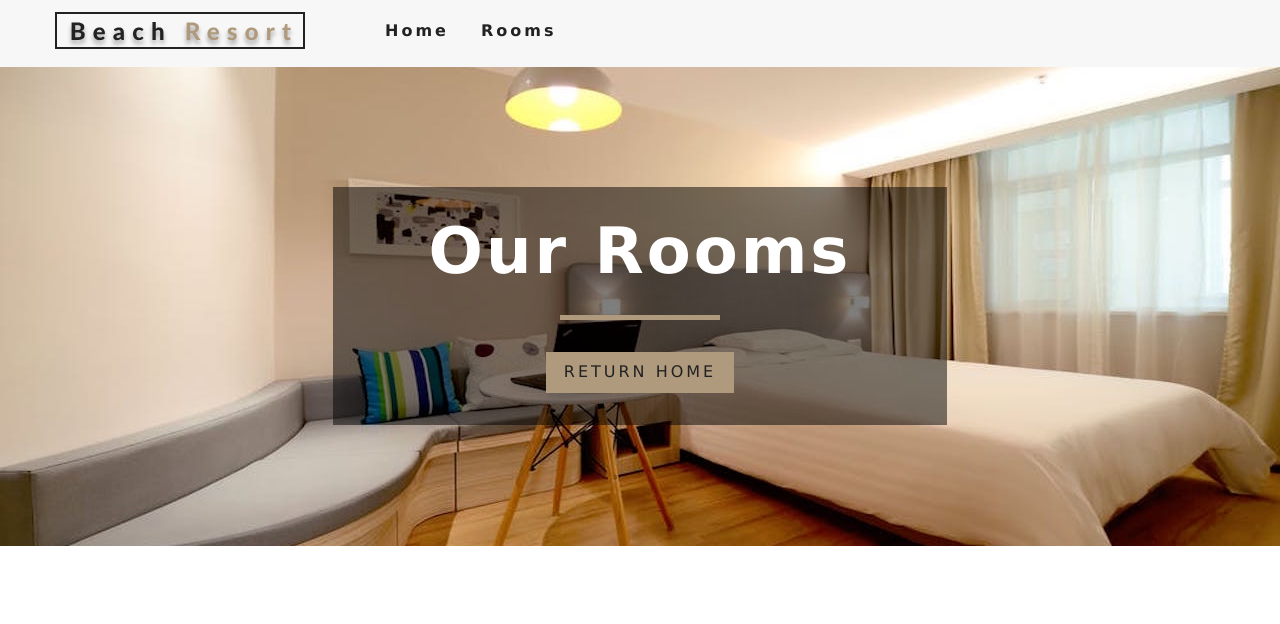
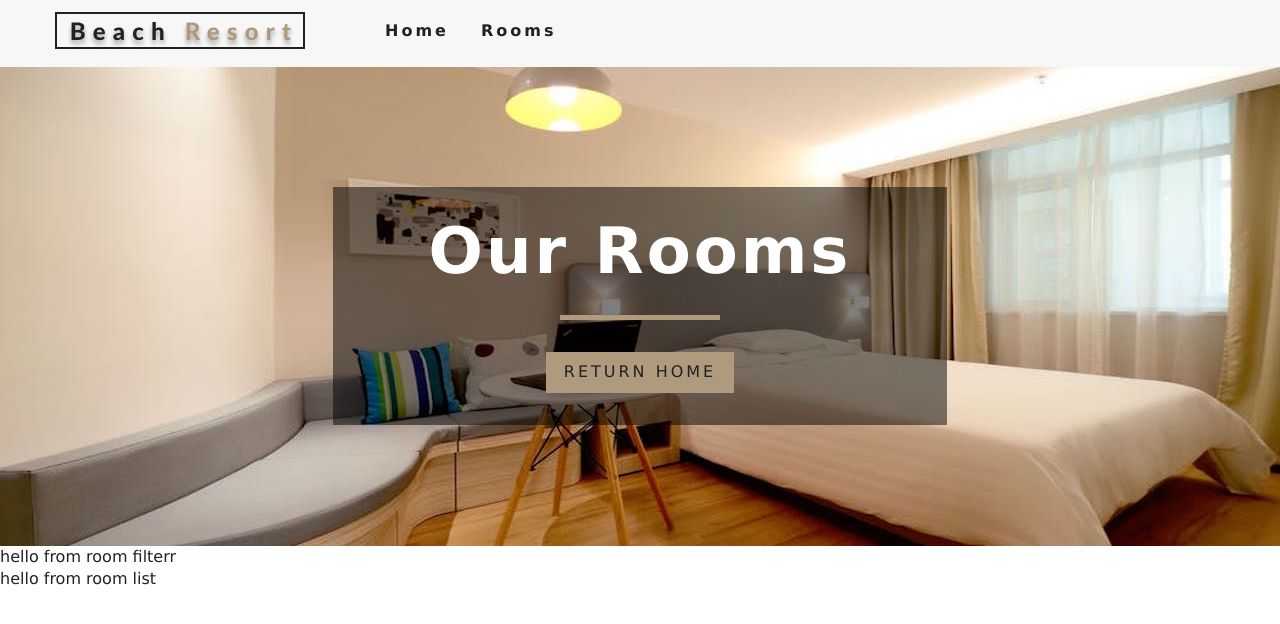
Before and after one commit to EsDot1/mi-casa, a React (Create React App) app: page /rooms in a window 1280 px wide. Shown: the top 624 px of the page. Built offline with nearby package versions, Linux system fonts and the light colour scheme.

Commit message:
roomContainer , filter and list. withRoomConsumer higher order component

```diff
--- /dev/null
+++ b/src/components/RoomContainer.js
@@ -0,0 +1,54 @@
+import React from "react";
+import { withRoomConsumer } from "../context";
+import RoomFilter from "./RoomFilter";
+import RoomList from "./RoomList";
+import Loading from "../components/Loading";
+
+const RoomContainer = ({ context }) => {
+  const { loading, sortedRooms, rooms } = context;
+  if (loading) {
+    return <Loading />;
+  }
+  console.log(sortedRooms);
+  return (
+    <div>
+      <RoomFilter rooms={rooms} />
+      <RoomList rooms={sortedRooms} />
+    </div>
+  );
+};
+
+export default withRoomConsumer(RoomContainer);
+
+// import React from "react";
+// import { RoomConsumer } from "../context";
+// import RoomFilter from "./RoomFilter";
+// import RoomList from "./RoomList";
+// import Loading from "../components/Loading";
+
+// const RoomContainer = () => {
+//   return (
+//     <RoomConsumer>
+//       {value => {
+//         // where value = state as per context;
+
+//         const { loading, rooms, sortedRooms } = value;
+
+//         if (loading) {
+//           return <Loading />;
+//         }
+
+//         return (
+//           <div>
+//             <RoomFilter rooms={rooms} />
+//             <RoomList rooms={sortedRooms} />
+//           </div>
+//         );
+//       }}
+//     </RoomConsumer>
+//   );
+// };
+
+// export default RoomContainer;
+// getting to state in a functiona component
+// using RoomConsumer/wrapping  value function --> that renders components or jsx
--- /dev/null
+++ b/src/components/RoomFilter.js
@@ -0,0 +1,7 @@
+import React from "react";
+
+const RoomFilter = () => {
+  return <div>hello from room filterr</div>;
+};
+
+export default RoomFilter;
--- /dev/null
+++ b/src/components/RoomList.js
@@ -0,0 +1,7 @@
+import React from "react";
+
+const RoomLisr = () => {
+  return <div>hello from room list</div>;
+};
+
+export default RoomLisr;
--- a/src/context.js
+++ b/src/context.js
@@ -54,7 +54,19 @@
   }
 }
 
-export const RoomComsumer = RoomContext.Consumer;
+export const RoomConsumer = RoomContext.Consumer;
 
-export default { RoomProvider, RoomContext, RoomComsumer };
+export function withRoomConsumer(Component) {
+  return function ConsumerWrapper(props) {
+    return (
+      <RoomConsumer>
+        {value => <Component {...props} context={value} />}
+      </RoomConsumer>
+    );
+  };
+  //props if the component you give to withRoomConsumer has its own props (e.g rooms below )
+  //<RoomFilter rooms={rooms}
+}
+
+export default { RoomProvider, RoomContext, RoomConsumer, withRoomConsumer };
 //setting a method in state available through context
--- a/src/pages/Rooms.js
+++ b/src/pages/Rooms.js
@@ -2,11 +2,13 @@
 import React from "react";
 import { Link } from "react-router-dom";
 
+import RoomContainer from "../components/RoomContainer";
 import Banner from "../components/Banner";
 import Hero from "../components/Hero";
 
 const Rooms = () => {
   return (
+    <>
       <Hero hero="roomsHero">
         <Banner title="our rooms" subtitle="">
           <Link to="/" className="btn-primary">
@@ -14,6 +16,8 @@
           </Link>
         </Banner>
       </Hero>
+      <RoomContainer />
+    </>
   );
 };
 
--- a/src/pages/SingleRooms.js
+++ b/src/pages/SingleRooms.js
@@ -44,14 +44,50 @@
       pets,
       images
     } = room;
+    const [mainImg, ...otherImgs] = images;
+    console.log(otherImgs);
     return (
-      <StyledHero img={images[0] || this.setState.defaultImg}>
+      <>
+        <StyledHero img={mainImg || this.setState.defaultImg}>
           <Banner title={`${name} room`}>
             <Link to="/rooms" className="btn-primary">
               back to rooms
             </Link>
           </Banner>
         </StyledHero>
+        <section className="single-room">
+          <div className="single-room-images">
+            {otherImgs.map((item, index) => {
+              return <img key={index} src={item} alt="image" />;
+            })}
+          </div>
+          <div className="single-room-info">
+            <article className="desc">
+              <h3>details</h3>
+              <p>{description}</p>
+            </article>
+            <article className="info">
+              <h3>info</h3>
+              <h6>price : £{price}</h6>
+              <h6>size : {size} SQFT</h6>
+              <h6>
+                max capacity :{" "}
+                {capacity > 1 ? `${capacity} people` : `${capacity} person`}
+              </h6>
+              <h6>{pets ? `pets allowed` : `no pets allowed`}</h6>
+              <h6>{breakfast && `free breakfasr included`}</h6>
+            </article>
+          </div>
+        </section>
+        <section className="room-extras">
+          <h6>extras</h6>
+          <ul className="extras">
+            {extras.map((item, index) => {
+              return <li key={index}>- {item}</li>;
+            })}
+          </ul>
+        </section>
+      </>
     );
   }
 }
@@ -75,4 +111,6 @@
 use match properties to identify object and its details the page should show
 
 capture that value from match and intialise  state  and store value
+
+conditional rendering content withing hard coded elements
 */
```
Lines whose indentation alone changed are shown as unchanged.
